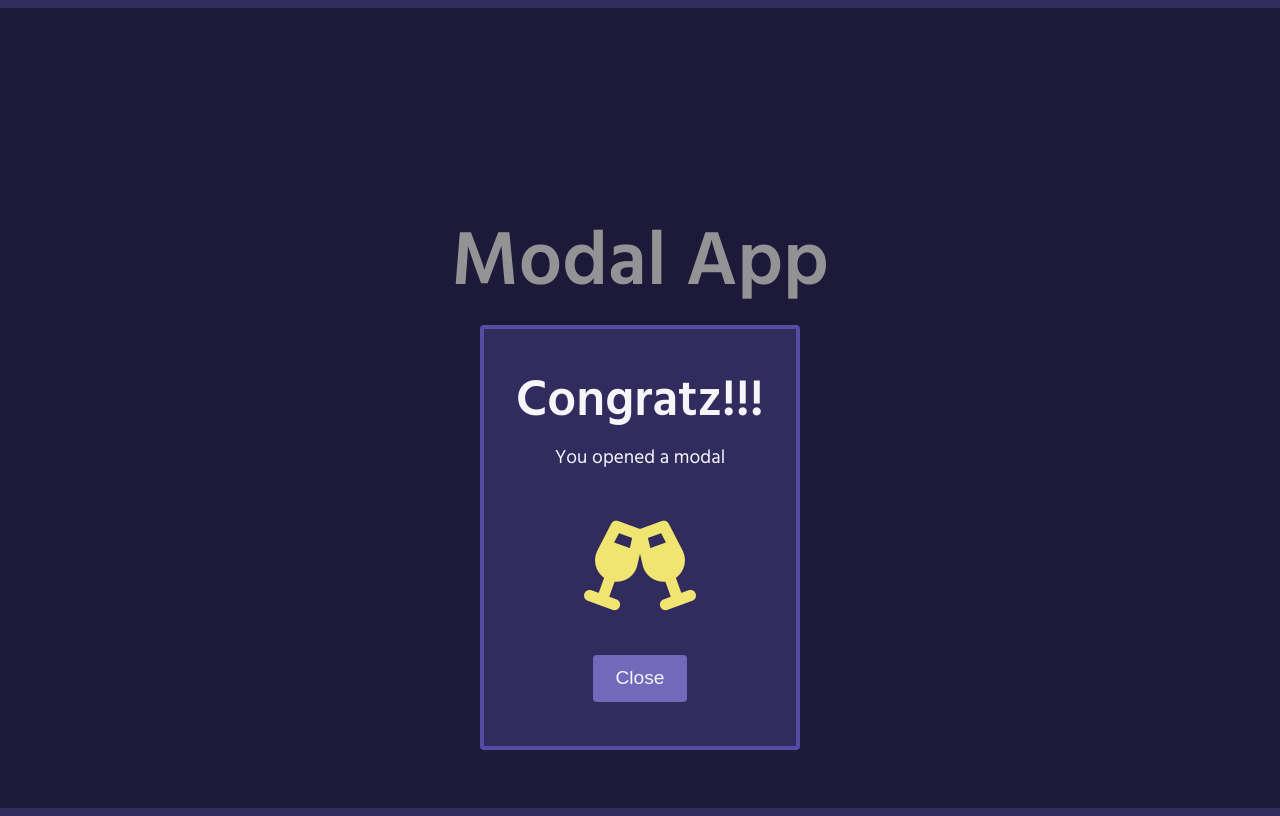
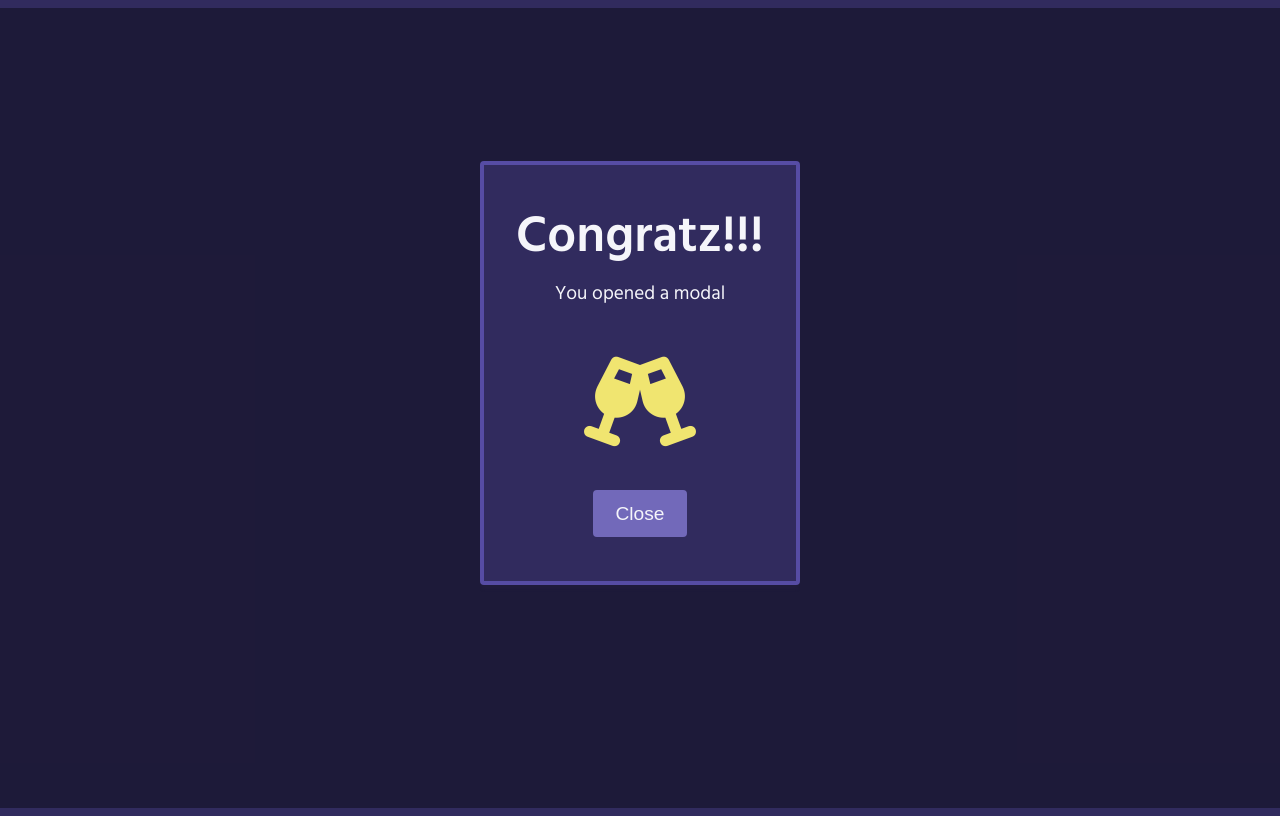
Before and after one commit to JoshuahBoardman/modal-app, a plain HTML site: page index.html in a window 1280 px wide. Both pictures are taken after a click on the button "Click Me". Drawn offline with Linux system fonts and the light colour scheme.

Commit message:
Ajusted the modal and title-position along with font size

```diff
--- a/style.css
+++ b/style.css
@@ -28,7 +28,7 @@ body {
 }
 
 .title {
-    font-size: 7vmax;
+    font-size: 6vmax;
     font-weight: 600;
     color: var(--primary-color-200);
     margin: 3rem 0;
@@ -60,7 +60,7 @@ body {
 
 .modal {
     position: absolute;
-    top: -6rem;
+    top: -15rem;
     z-index: 1; /* Sit on top */
     background-color: var(--primary-color-600);
     display: flex;
@@ -125,7 +125,7 @@ body {
 
 @media only screen and (min-width: 1200px) {
     .title {
-        font-size: 6vmax;
+        font-size: 4vmax;
     }
 
     .open-btn {
```
